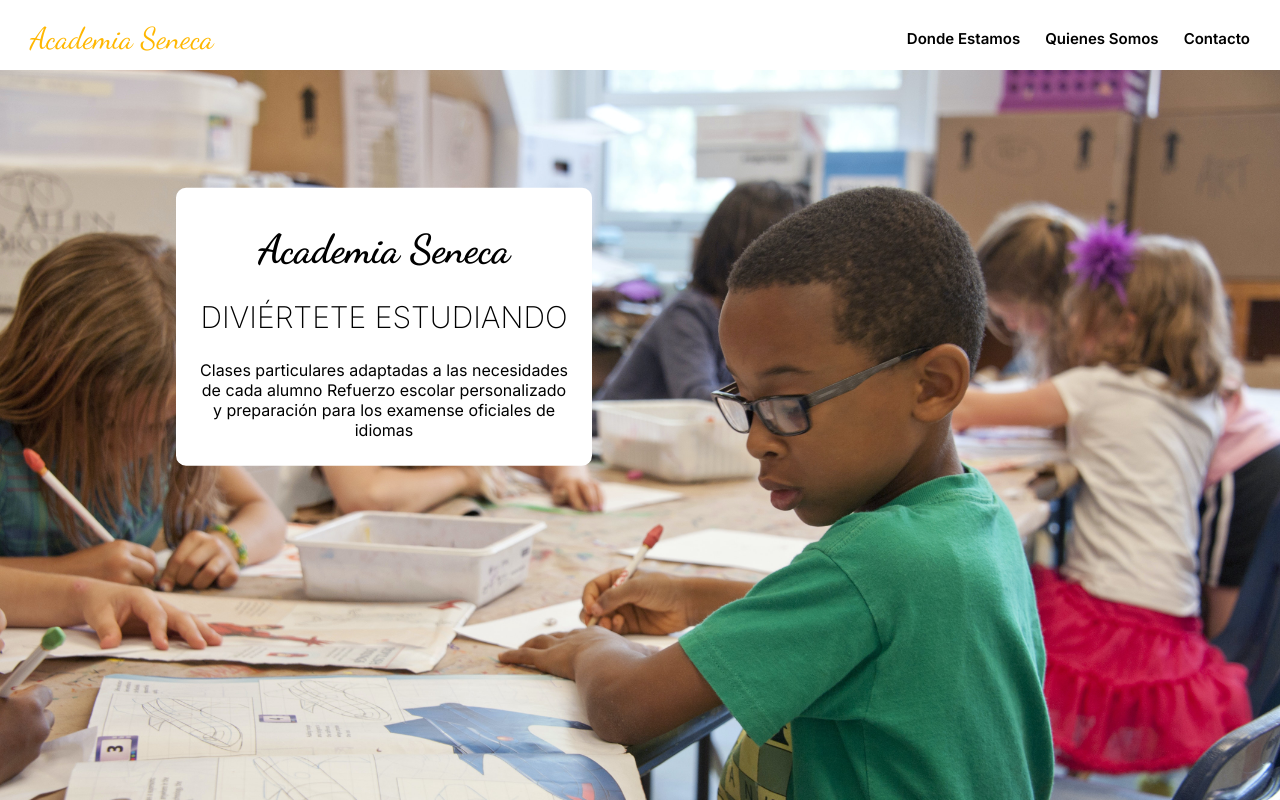
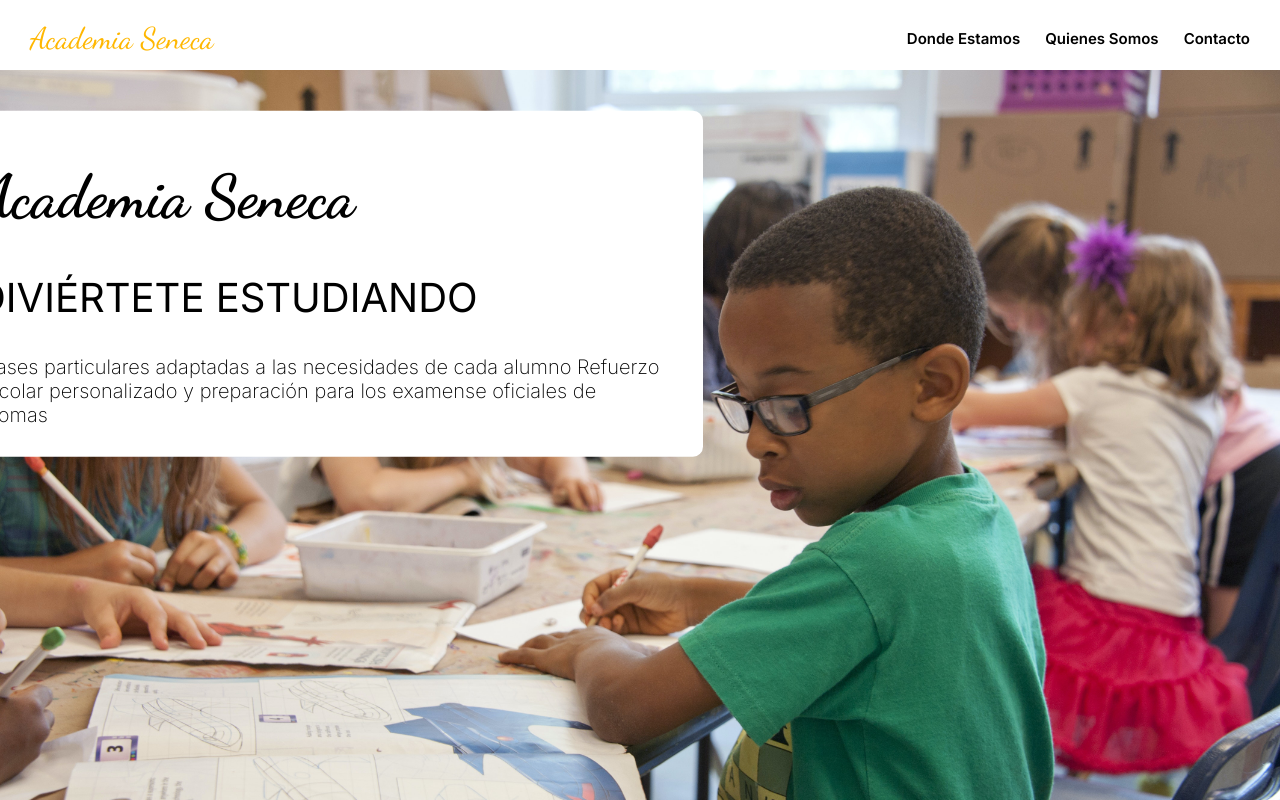
Before and after one commit to MikelGV/acadseneca, a Next.js app: page / in a window 1280 px wide. Built offline with nearby package versions, Linux system fonts and the light colour scheme.

Commit message:
padding and fz changed on centered logo title and text

```diff
--- a/styles/Home.module.css
+++ b/styles/Home.module.css
@@ -23,9 +23,9 @@
 
 .centered {
   position: absolute;
-  padding: 10px 20px;
-  top: 30%;
-  left: 30%;
+  padding: 10px 40px;
+  top: 25%;
+  left: 25%;
   transform: translate(-50%, -50%);
   background-color: white;
   border-radius: 10px;
@@ -33,15 +33,20 @@
 
 
 .centeredLogo {
-  font-size: 40px;
+  font-size: 60px;
   font-family: 'Dancing Script', cursive;
+  text-align: left;
 }
 
 .centeredTitle {
-  font-size: 30px;
-  font-weight: 300;
+  font-size: 40px;
+  font-weight: 400;
+  text-align: left;
 }
 
 .centeredText {
-  width: 376px;
+  width: 686px;
+  font-size: 20px;
+  font-weight: 200;
+  text-align: left;
 }
```
